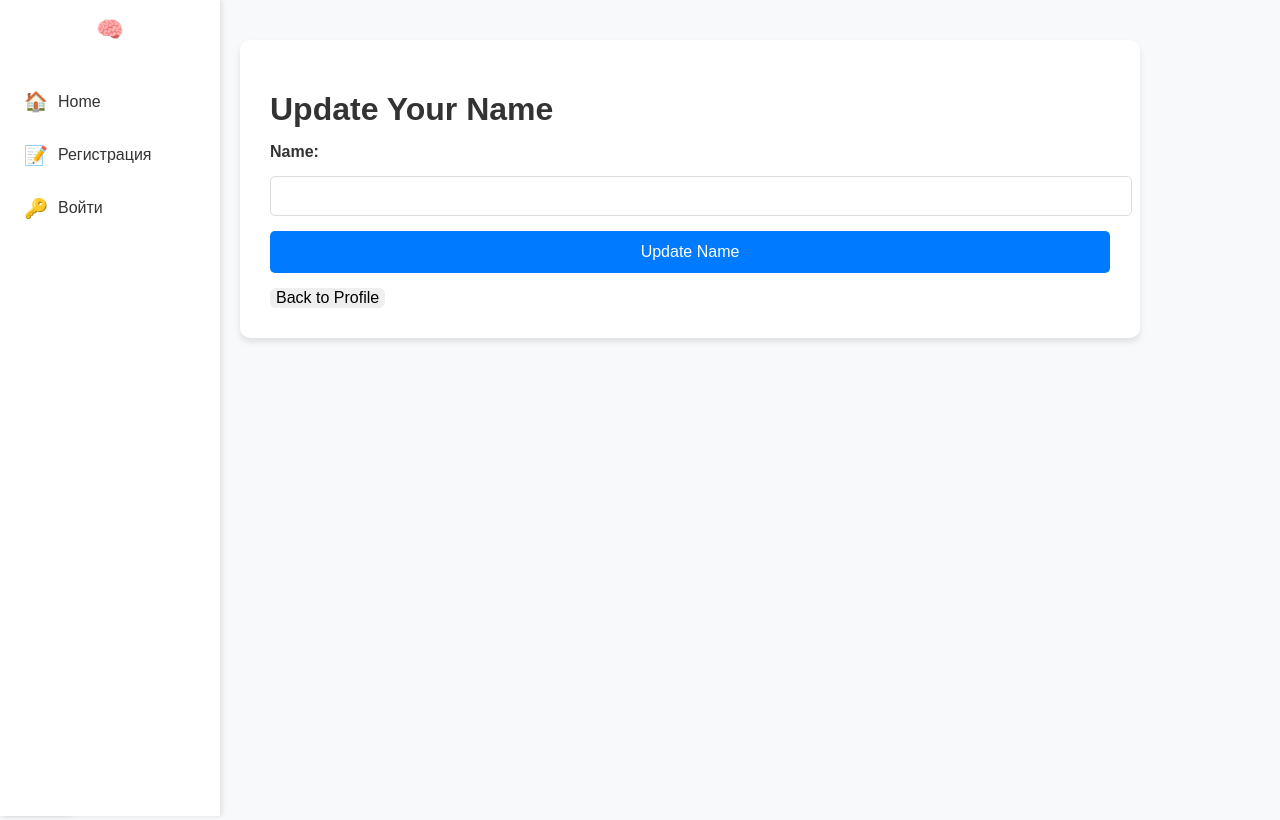
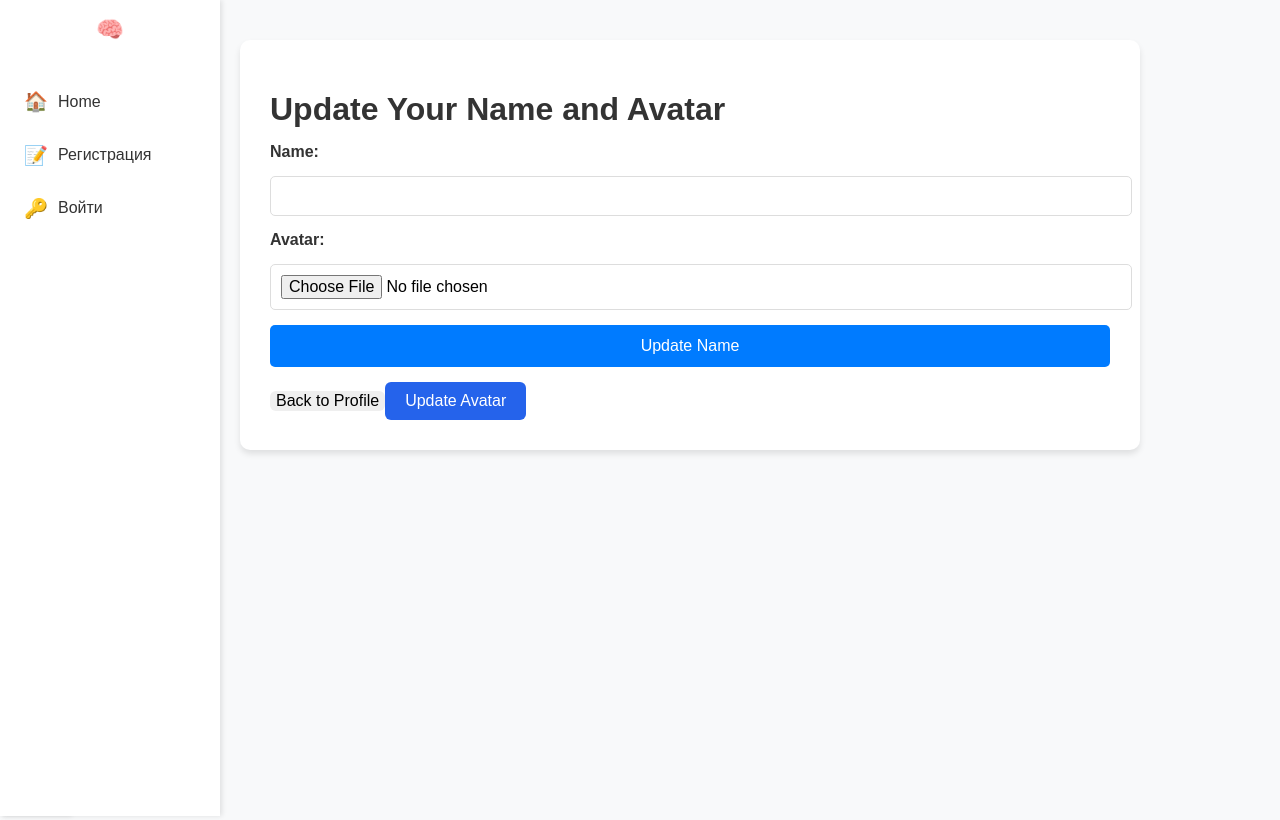
Before and after one commit to d1rannn/LMS-frontend, a React (Create React App) app: page /profile/1/update-name in a window 1280 px wide. Built offline with nearby package versions, Linux system fonts and the light colour scheme.

Commit message:
feat: avatar (currently not working)

```diff
--- a/src/App.jsx
+++ b/src/App.jsx
@@ -17,8 +17,6 @@ import CoursePage from "./components/CoursePage";
 import ModulePage from "./components/ModulePage";
 import ModuleEditorPage from "./components/ModuleEditorPage";
 import ContactUs from "./components/ContactUs";
-import TestPage from "./components/TestPage";
-import TestCreator from "./components/TestCreator";
 import Profile from "./components/Profile";
 import UpdateName from "./components/UpdateName";
 import ChangePassword from "./components/ChangePassword";
@@ -46,8 +44,6 @@ export default function App() {
                     <Route path="/courses/:id"          element={<CoursePage />} />
                     <Route path="/courses/:id/modules/:moduleId" element={<ModulePage />} />
                     <Route path="/modules/:moduleId/edit"        element={<ModuleEditorPage />} />
-                    <Route path="/tests/:testId"                 element={<TestPage />} />
-                    <Route path="/tests/create"                  element={<TestCreator />} />
                 </Routes>
             </BrowserRouter>
         </Provider>
--- a/src/components/Profile.jsx
+++ b/src/components/Profile.jsx
@@ -4,7 +4,7 @@ import Navbar from './Navbar';
 import '../style/profile.css';
 
 function Profile() {
-    const user = useSelector(state => state.user);
+    const user = useSelector(state => state?.user);
 
     if (!user) {
         return (
@@ -18,6 +18,10 @@ function Profile() {
         );
     }
 
+    // Assuming avatar URL is returned as part of the user object in the form of: /uploads/avatar/{filename}
+    const avatarUrl = `http://localhost:8080/uploads/avatars/avatar_${user.id}.jpg` || '/uploads/avatars/default-avatar.jpg';
+    console.log('Avatar URL:', avatarUrl);
+
     return (
         <div className="wrapper">
             <Navbar />
@@ -25,11 +29,23 @@ function Profile() {
                 <div className="contact-us-container">
                     <h1 className="display-4">Your Profile</h1>
                     <p className="lead">View and manage your account details.</p>
+
                     <div className="profile-details">
                         <h3>Account Information</h3>
+
+                        {/* Display Avatar */}
+                        <div className="avatar-container">
+                            <img
+                                src={avatarUrl} // Fetch avatar URL from backend
+                                alt="Avatar"
+                                className="avatar"
+                            />
+                        </div>
+
                         <p><strong>Email:</strong> {user.email}</p>
                         <p><strong>Role:</strong> {user.role}</p>
                     </div>
+
                     <div className="profile-actions">
                         <Link to={`/profile/${user.id}/update-name`} className="btn-primary update-name-btn">Update Name</Link>
                         <Link to={`/profile/${user.id}/change-password`} className="btn-primary change-password-btn">Change Password</Link>
--- a/src/components/UpdateName.jsx
+++ b/src/components/UpdateName.jsx
@@ -6,39 +6,105 @@ import '../style/profile.css';
 
 function UpdateName() {
     const user = useSelector(state => state.user);
-    const [formData, setFormData] = useState({ name: '' });
+    const [formData, setFormData] = useState({ name: '', avatar: null, avatarUrl: '' });
     const [toast, setToast] = useState(null);
     const navigate = useNavigate();
 
     useEffect(() => {
         if (user) {
-            setFormData({ name: user.name || '' });
+            // Fetch user data to get the avatar URL
+            const fetchUserData = async () => {
+                try {
+                    const response = await fetch(`http://localhost:8080/api/users/${user.id}`);
+                    const responseData = await response.json();
+                    if (response.ok) {
+                        setFormData({
+                            name: responseData.name || '',
+                            avatarUrl: responseData.avatarUrl || '/uploads/avatar/default-avatar.png',
+                            avatar: null,
+                        });
+                    } else {
+                        setToast({ message: 'Failed to fetch user data', type: 'error' });
+                    }
+                } catch (error) {
+                    setToast({ message: error.message, type: 'error' });
+                }
+            };
+            fetchUserData();
         }
     }, [user]);
 
     const handleChange = (e) => {
-        setFormData({ ...formData, [e.target.name]: e.target.value });
+        if (e.target.name === 'avatar' && e.target.files.length > 0) {
+            setFormData({ ...formData, avatar: e.target.files[0] });
+        } else {
+            setFormData({ ...formData, [e.target.name]: e.target.value });
+        }
     };
 
-    const handleUpdateName = async (e) => {
+    const handleAvatarChange = async (e) => {
+        e.preventDefault();
+
+        if (!formData.avatar) {
+            setToast({ message: "Please select an avatar image", type: "error" });
+            setTimeout(() => setToast(null), 3000);
+            return;
+        }
+
+        const formDataToSend = new FormData();
+        formDataToSend.append('avatar', formData.avatar);
+
+        try {
+            const response = await fetch(`http://localhost:8080/api/users/update-avatar`, {
+                method: 'PUT',
+                headers: {
+                    'User-Id': user.id,  // Include user ID to identify the user
+                },
+                body: formDataToSend,
+            });
+
+            const responseData = await response.json();
+            if (!response.ok) {
+                throw new Error(responseData || 'Failed to upload avatar');
+            }
+
+            setFormData({
+                ...formData,
+                avatarUrl: responseData.avatarUrl, // Update avatar URL here
+                name: responseData.name,
+            });
+
+            setToast({ message: 'Avatar updated successfully!', type: 'success' });
+            setTimeout(() => setToast(null), 3000);
+
+        } catch (error) {
+            setToast({ message: error.message, type: 'error' });
+            setTimeout(() => setToast(null), 3000);
+        }
+    };
+
+    const handleSubmit = async (e) => {
         e.preventDefault();
         try {
-            const response = await fetch('http://localhost:8080/api/users/update', {
+            const response = await fetch(`http://localhost:8080/api/users/update`, {
                 method: 'PUT',
                 headers: {
                     'User-Id': user.id,
-                    'Content-Type': 'application/json'
+                    'Content-Type': 'application/json',
                 },
-                body: JSON.stringify({ name: formData.name })
+                body: JSON.stringify({ name: formData.name }),
             });
 
+            const responseData = await response.json();
             if (!response.ok) {
-                const errorData = await response.json();
-                throw new Error(errorData || 'Failed to update name');
+                throw new Error(responseData || 'Failed to update name');
             }
 
-            const updatedUser = await response.json();
-            setFormData({ name: updatedUser.name });
+            setFormData({
+                name: responseData.name,
+                avatarUrl: responseData.avatarUrl, // Ensure avatar URL is returned in the response
+            });
+
             setToast({ message: 'Name updated successfully!', type: 'success' });
             setTimeout(() => setToast(null), 3000);
 
@@ -51,16 +117,12 @@ function UpdateName() {
 
     return (
         <div className="wrapper">
-            {toast && (
-                <div className={`toast ${toast.type}`}>
-                    {toast.message}
-                </div>
-            )}
+            {toast && <div className={`toast ${toast.type}`}>{toast.message}</div>}
             <Navbar />
             <div className="main-content">
                 <div className="contact-us-container">
-                    <h1 className="display-4">Update Your Name</h1>
-                    <form className="contact-us-form" onSubmit={handleUpdateName}>
+                    <h1 className="display-4">Update Your Name and Avatar</h1>
+                    <form className="contact-us-form" onSubmit={handleSubmit}>
                         <label htmlFor="name">Name:</label>
                         <input
                             type="text"
@@ -70,9 +132,28 @@ function UpdateName() {
                             onChange={handleChange}
                             required
                         />
+                        <label htmlFor="avatar">Avatar:</label>
+                        <input
+                            type="file"
+                            id="avatar"
+                            name="avatar"
+                            accept="image/*"
+                            onChange={handleChange}
+                        />
                         <button type="submit" className="btn-primary update-name-btn">Update Name</button>
                     </form>
                     <button className="btn-secondary" onClick={() => navigate(`/profile/${user.id}`)}>Back to Profile</button>
+                    <button onClick={handleAvatarChange} className="btn-primary update-avatar-btn">
+                        Update Avatar
+                    </button>
+
+                    {/* Render the Avatar */}
+                    {formData.avatarUrl && (
+                        <div>
+                            <h2>Current Avatar</h2>
+                            <img src={`http://localhost:8080${formData.avatarUrl}`} alt="Avatar" className="avatar-img" />
+                        </div>
+                    )}
                 </div>
             </div>
         </div>
--- a/src/store/actions/authActions.js
+++ b/src/store/actions/authActions.js
@@ -16,3 +16,10 @@ export const logout = () => {
 export const clearLoginFlag = () => ({
     type: 'CLEAR_LOGIN_FLAG',
 });
+
+export const updateAvatar = (avatarUrl) => {
+    return {
+        type: 'UPDATE_AVATAR',
+        payload: avatarUrl, // Avatar URL to be updated in the store
+    };
+};
--- a/src/store/reducers/authReducer.js
+++ b/src/store/reducers/authReducer.js
@@ -24,6 +24,14 @@ export default function authReducer(state = initialState, action) {
                 ...state,
                 justLoggedIn: false,
             };
+        case 'UPDATE_AVATAR': // New action to handle avatar update
+            return {
+                ...state,
+                user: {
+                    ...state.user,
+                    avatarUrl: action.payload, // Update the avatar URL in the user object
+                },
+            };
         default:
             return state;
     }
--- a/src/style/profile.css
+++ b/src/style/profile.css
@@ -227,3 +227,28 @@
 .profile-actions .change-password-btn:hover {
     background-color: #0056b3; /* Darker blue for hover */
 }
+
+/* Avatar fixed size */
+.avatar-container {
+    width: 100px;
+    height: 100px;
+    border-radius: 50%;
+    overflow: hidden; /* To crop the image to a circle */
+    margin-bottom: 20px;
+}
+
+.avatar {
+    width: 100%;
+    height: 100%;
+    object-fit: cover; /* Ensure the image covers the container without stretching */
+}
+
+/* Style for avatar upload section */
+.avatar-upload {
+    margin-top: 20px;
+}
+
+.avatar-upload input {
+    display: inline-block;
+    margin-top: 5px;
+}
```
